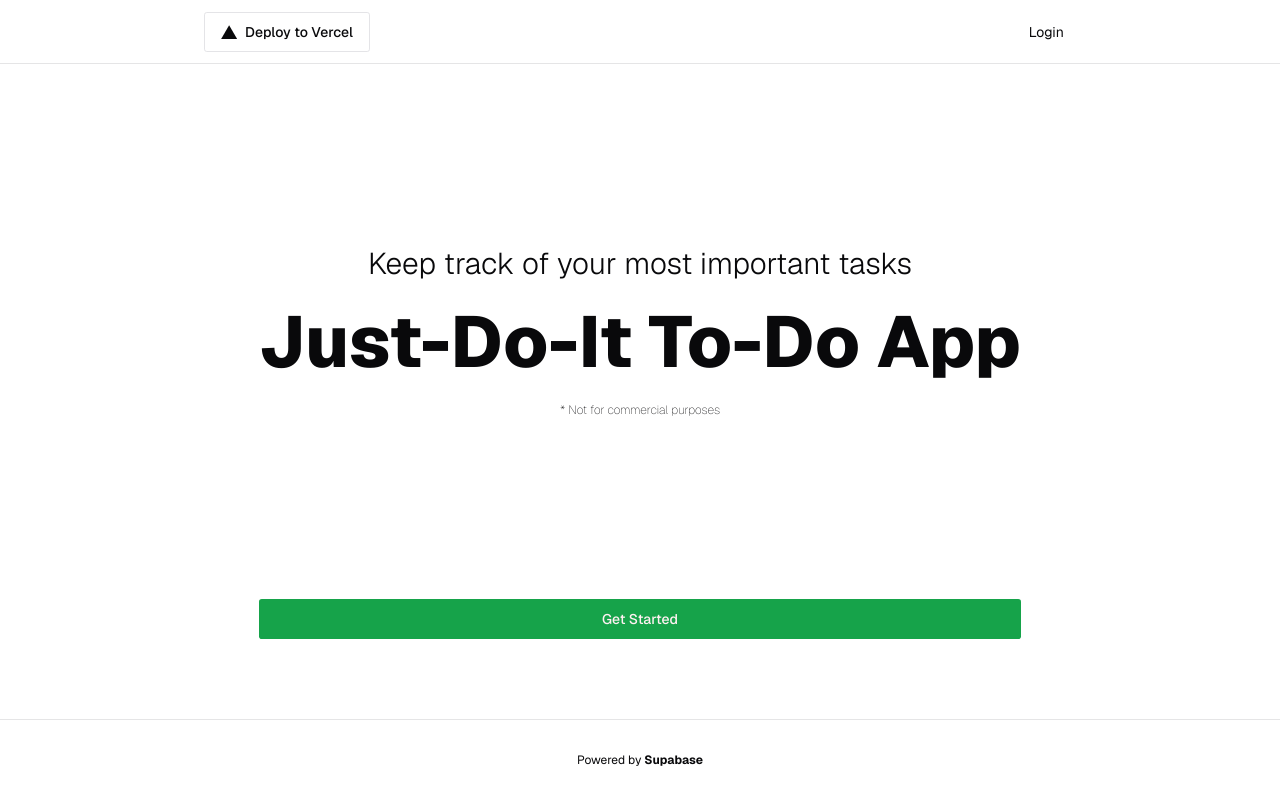
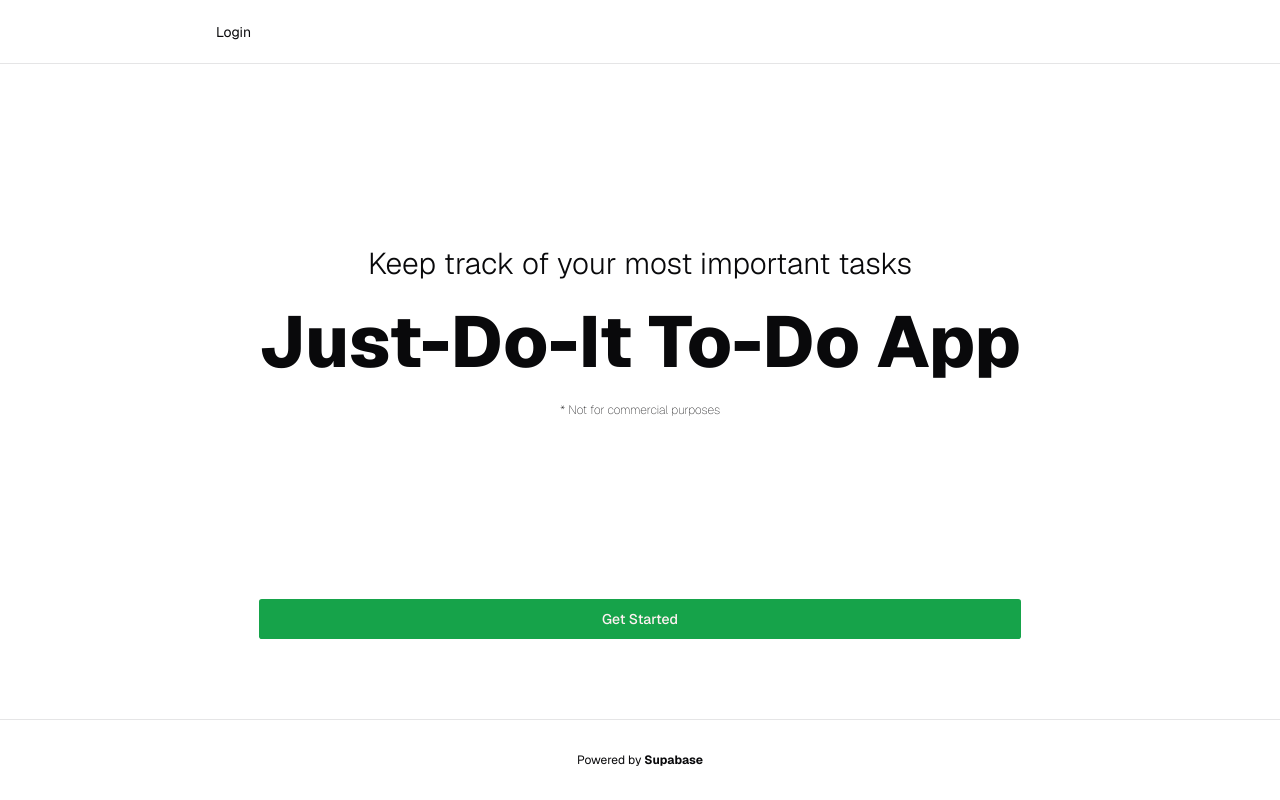
Before and after one commit to khalifa47/nextjs-with-supabase, a Next.js app: page / in a window 1280 px wide. Built offline with nearby package versions, Linux system fonts and the light colour scheme; no server answers.

Commit message:
chore (cleanup): remove deploy button

```diff
--- a/components/DeployButton.tsx
+++ /dev/null
@@ -1,26 +0,0 @@
-import { buttonVariants } from "./ui/button";
-import Link from "next/link";
-
-export default function DeployButton() {
-  return (
-    <Link
-      className={buttonVariants({ variant: "outline" })}
-      href="https://vercel.com/new/clone?repository-url=https%3A%2F%2Fgithub.com%2Fvercel%2Fnext.js%2Ftree%2Fcanary%2Fexamples%2Fwith-supabase&project-name=nextjs-with-supabase&repository-name=nextjs-with-supabase&demo-title=nextjs-with-supabase&demo-description=This%20starter%20configures%20Supabase%20Auth%20to%20use%20cookies%2C%20making%20the%20user's%20session%20available%20throughout%20the%20entire%20Next.js%20app%20-%20Client%20Components%2C%20Server%20Components%2C%20Route%20Handlers%2C%20Server%20Actions%20and%20Middleware.&demo-url=https%3A%2F%2Fdemo-nextjs-with-supabase.vercel.app%2F&external-id=https%3A%2F%2Fgithub.com%2Fvercel%2Fnext.js%2Ftree%2Fcanary%2Fexamples%2Fwith-supabase&demo-image=https%3A%2F%2Fdemo-nextjs-with-supabase.vercel.app%2Fopengraph-image.png&integration-ids=oac_VqOgBHqhEoFTPzGkPd7L0iH6"
-      target="_blank"
-      rel="noreferrer"
-    >
-      <svg
-        aria-label="Vercel logomark"
-        role="img"
-        viewBox="0 0 74 64"
-        className="h-4 w-4 mr-2"
-      >
-        <path
-          d="M37.5896 0.25L74.5396 64.25H0.639648L37.5896 0.25Z"
-          fill="currentColor"
-        ></path>
-      </svg>
-      Deploy to Vercel
-    </Link>
-  );
-}
--- a/components/Navbar.tsx
+++ b/components/Navbar.tsx
@@ -1,11 +1,9 @@
 import AuthButton from "./AuthButton";
-import DeployButton from "./DeployButton";
 
 const Navbar = ({ isSupabaseConnected }: { isSupabaseConnected: boolean }) => {
   return (
     <nav className="w-full flex justify-center border-b border-b-foreground/10 h-16">
       <div className="w-full max-w-4xl flex justify-between items-center p-3 text-sm">
-        <DeployButton />
         {isSupabaseConnected && <AuthButton />}
       </div>
     </nav>
```
